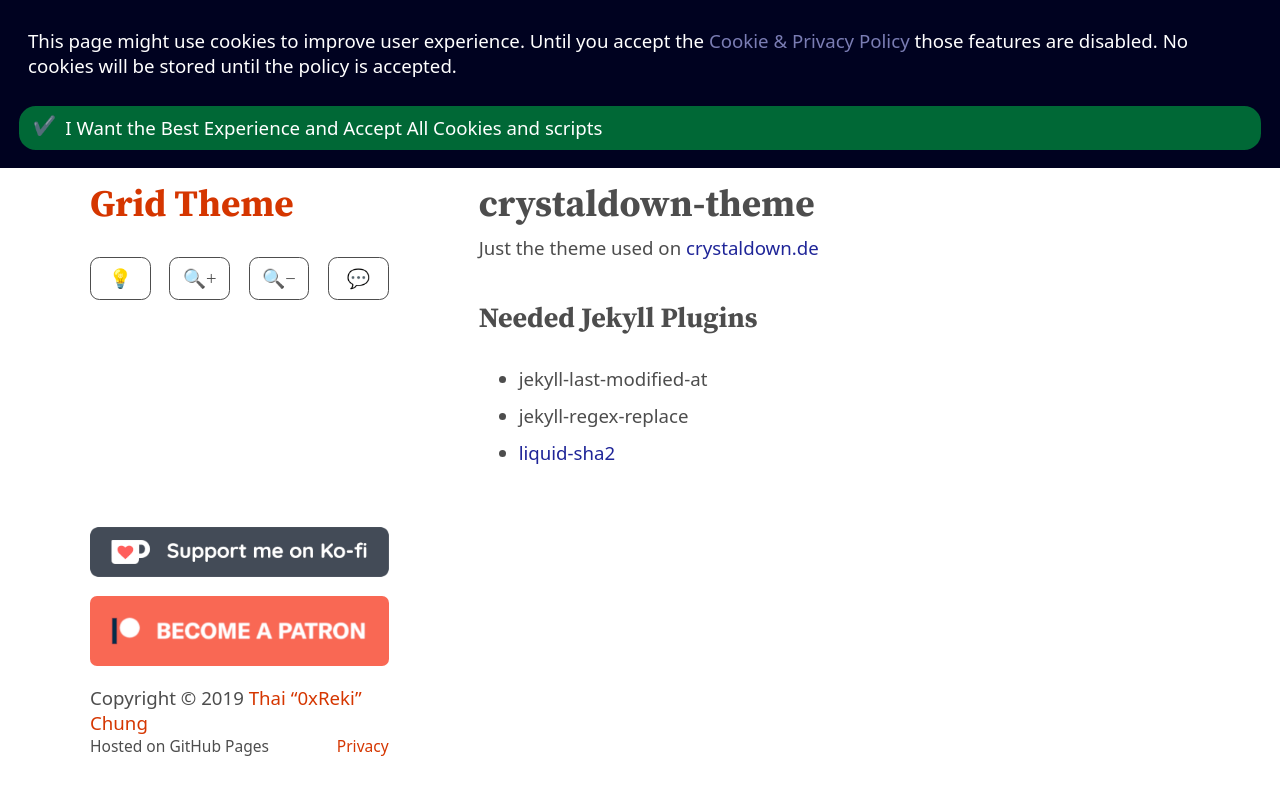
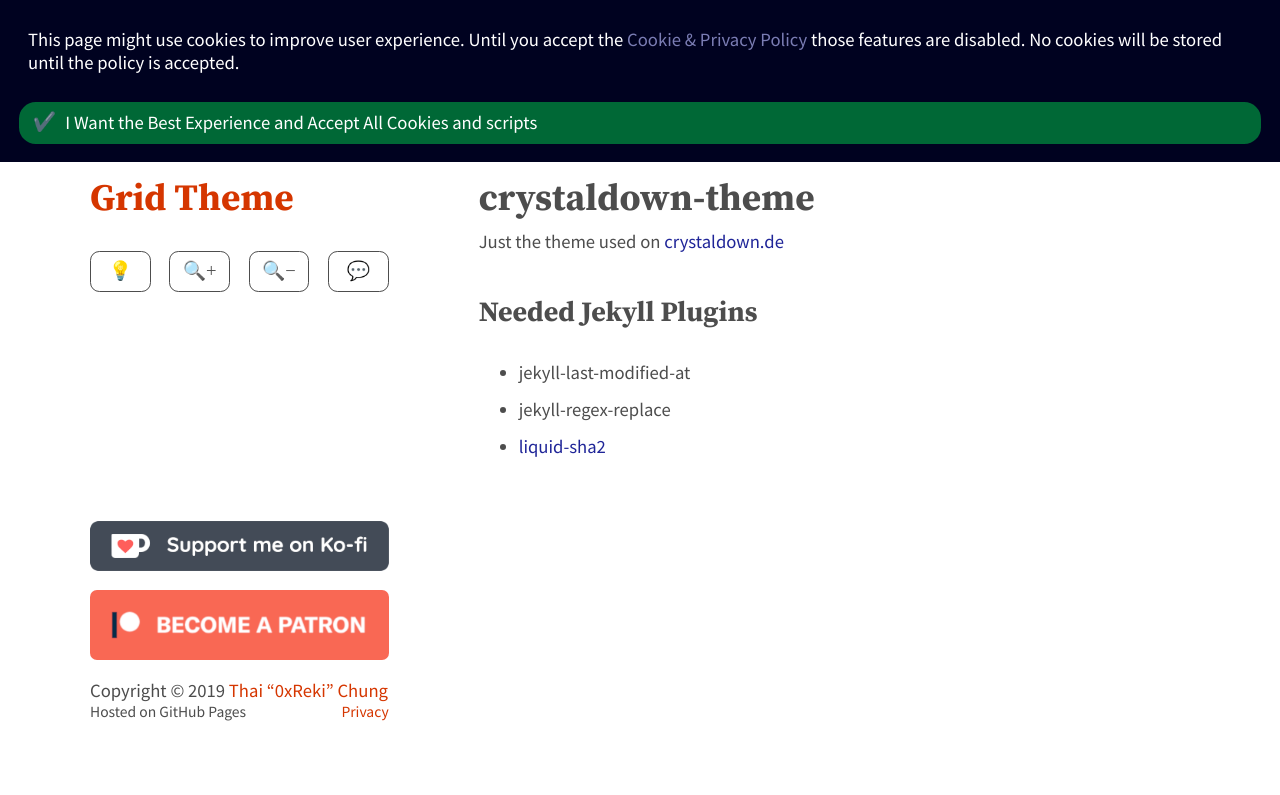
Before and after one commit to RiichiReki/riichi-cologne-theme, a Jekyll site: the page built from README.md, in a window 1280 px wide. Shown: the top 795 px of the page. Built offline with Jekyll 4.4.1, drawn with Linux system fonts in a browser that asks for light colours; some web fonts are replaced; our own code applies the rules of GitHub Pages for plain Markdown files.

Commit message:
Fix File names

```diff
--- a/_sass/_fonts-files-web.scss
+++ b/_sass/_fonts-files-web.scss
@@ -14,8 +14,8 @@
   font-weight: 400;
   src: local('Source Sans Pro Regular'),
        local('SourceSansPro-Regular'),
-       url(/assets/fonts/Source-Sans-Pro.woff2) format('woff2'),
-       url(/assets/fonts/Source-Sans-Pro.ttf) format('truetype');
+       url(/assets/fonts/Source-Sans-Pro-Regular.woff2) format('woff2'),
+       url(/assets/fonts/Source-Sans-Pro-Regular.ttf) format('truetype');
 }
 
 @font-face {
```
